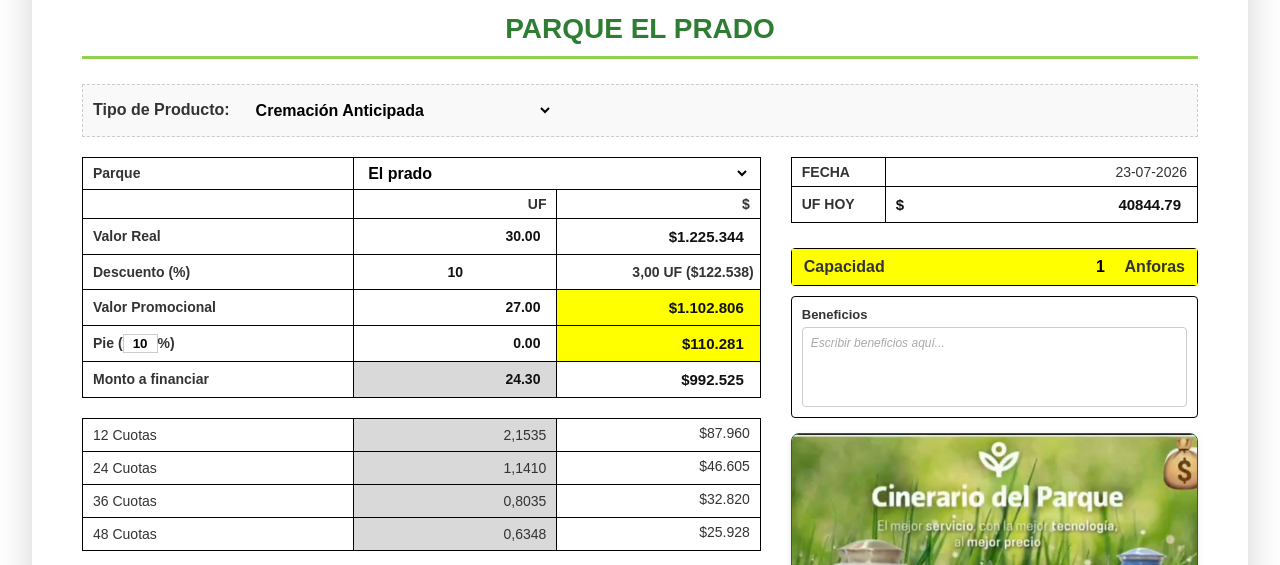
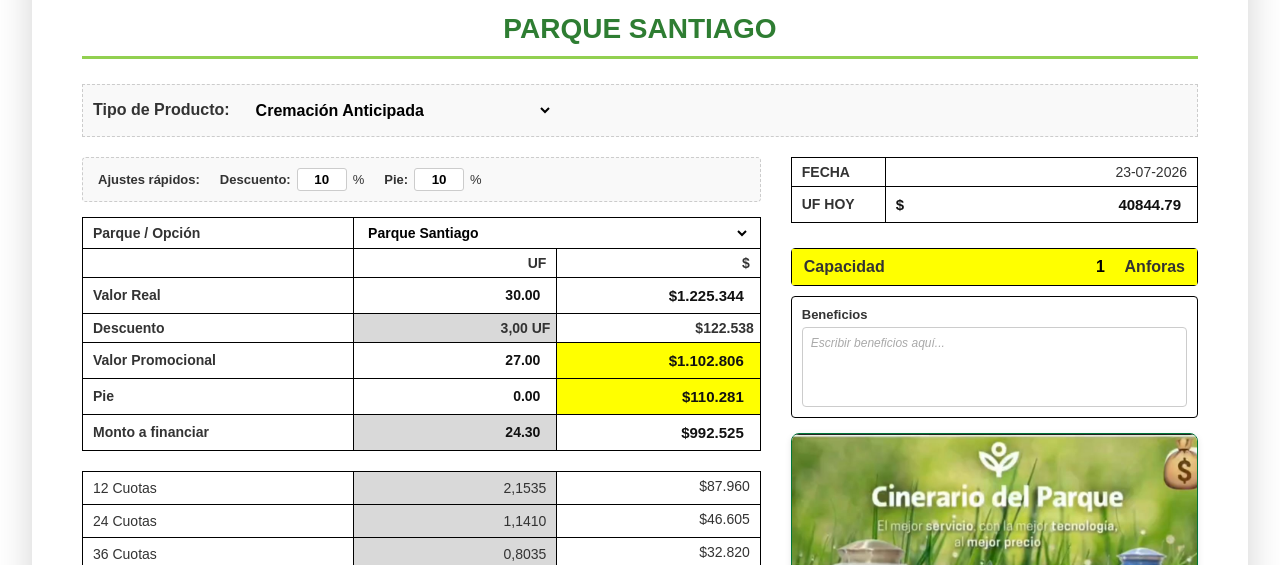
Before and after one commit to KevshuppD/CotizaAPP, a plain HTML site: page cremacion.html in a window 1280 px wide. Shown: the part 235-800 px from the top of the page. Drawn offline with Linux system fonts and the light colour scheme; no server answers.

Commit message:
Feat: Separar visualmente descuento en UF y pesos CLP en celdas distintas, mover porcentajes fuera de la tabla en todos los productos para estandarizacion

```diff
--- a/cremacion.html
+++ b/cremacion.html
@@ -38,15 +38,32 @@
         <div class="section-header">
             <div class="left-col">
                 <div id="sepultacion-fields">
-                    <table>
+                    <div class="percentage-controls-card no-export" style="display: flex; gap: 20px; background: #f9f9f9; padding: 10px 15px; border: 1px dashed #ccc; border-radius: 4px; margin-bottom: 15px; align-items: center;">
+                        <div style="font-weight: bold; font-size: 13px; color: #333;">Ajustes rápidos:</div>
+                        <div style="display: flex; align-items: center; gap: 6px; font-size: 13px;">
+                            <label for="porcentaje-descuento-main" style="font-weight: bold;">Descuento:</label>
+                            <input type="number" id="porcentaje-descuento-main" value="0" min="0" max="100" style="width: 50px; padding: 3px; text-align: center; border: 1px solid #ccc; border-radius: 3px; font-weight: bold;"> %
+                        </div>
+                        <div style="display: flex; align-items: center; gap: 6px; font-size: 13px;">
+                            <label for="pie-percent" style="font-weight: bold;">Pie:</label>
+                            <input type="number" id="pie-percent" value="10" min="0" max="100" style="width: 50px; padding: 3px; text-align: center; border: 1px solid #ccc; border-radius: 3px; font-weight: bold;"> %
+                        </div>
+                    </div>
+
+                    <table style="width: 100%;">
                         <tr>
-                            <td class="bold" id="park-label">Parque</td>
-                            <td class="bold" colspan="2">
-                                <select id="parque-name" class="park-select" style="font-size: 16px;">
-                                    <option value="EL PRADO">El prado</option>
-                                    <option value="EL MANANTIAL">El manantial</option>
-                                    <option value="SANTIAGO">Santiago</option>
-                                    <option value="CANAÁN">Canaán</option>
+                            <td class="bold" style="width: 40%;">Parque / Opción</td>
+                            <td colspan="2">
+                                <select id="parque-name" class="park-select" style="font-size: 14px; width: 100%;">
+                                    <option value="SANTIAGO">Parque Santiago</option>
+                                    <option value="MANANTIAL">Parque El Manantial</option>
+                                    <option value="CANAAN">Parque Canaan</option>
+                                    <option value="PRADO">Parque El Prado</option>
+                                    <option value="SB_CANAAN">SB Canaan</option>
+                                    <option value="INTEGRA_MANANTIAL_A3">Integra Manantial A3</option>
+                                    <option value="INTEGRA_PREMIUM_A3">Integra Premium A3</option>
+                                    <option value="INTEGRA_PEUMOS">Integra Peumos</option>
+                                    <option value="INTEGRA_CANAAN">Integra Canaan</option>
                                 </select>
                                 <span id="park-static-value" style="display: none; font-weight: normal; font-size: 16px; color: #333;"></span>
                             </td>
@@ -68,9 +85,9 @@
                             </td>
                         </tr>
                         <tr id="discount-row-main">
-                            <td class="bold">Descuento (%)</td>
-                            <td class="uf-col">
-                                <input type="number" id="porcentaje-descuento-main" class="input-inline editable-field" value="0" step="1" style="text-align: center;">
+                            <td class="bold">Descuento</td>
+                            <td class="uf-col gray-bg" id="label-descuento-uf" style="font-weight: bold; text-align: right; padding: 6px;">
+                                0,00 UF
                             </td>
                             <td class="clp-col" id="label-descuento-output" style="font-weight: bold; text-align: right; padding: 6px;">
                                 $0
@@ -88,9 +105,7 @@
                             </td>
                         </tr>
                         <tr>
-                            <td class="bold">
-                                Pie (<input type="number" id="pie-percent" value="10" step="1" style="width: 35px; border: 1px solid #ccc; text-align: center; font-weight: bold;">%)
-                            </td>
+                            <td class="bold">Pie</td>
                             <td class="uf-col">
                                 <input type="number" id="pie-uf" class="input-inline editable-field" value="0.00" step="0.01">
                             </td>
--- a/js/products/aumento-capacidad.js
+++ b/js/products/aumento-capacidad.js
@@ -60,9 +60,13 @@ function calculateAumentoCapacidad(triggeredBy = '') {
     const descuentoCLP = descuentoUF * currentUFValue;
     const valorPromoCLP = valorPromoUF * currentUFValue;
 
+    const descUfOutput = document.getElementById('label-descuento-uf');
     const descOutput = document.getElementById('label-descuento-output');
+    if (descUfOutput) {
+        descUfOutput.textContent = `${descuentoUF.toFixed(2).replace('.', ',')} UF`;
+    }
     if (descOutput) {
-        descOutput.textContent = `${descuentoUF.toFixed(2).replace('.', ',')} UF (${formatCurrency(Math.round(descuentoCLP))})`;
+        descOutput.textContent = formatCurrency(Math.round(descuentoCLP));
     }
 
     if (valorNiClpInput && document.activeElement !== valorNiClpInput) {
--- a/js/products/cremacion.js
+++ b/js/products/cremacion.js
@@ -132,9 +132,13 @@ function calculateCremacion(triggeredBy = '') {
     const descuentoCLP = descuentoUF * currentUFValue;
     const valorPromoCLP = valorPromoUF * currentUFValue;
 
+    const descUfOutput = document.getElementById('label-descuento-uf');
     const descOutput = document.getElementById('label-descuento-output');
+    if (descUfOutput) {
+        descUfOutput.textContent = `${descuentoUF.toFixed(2).replace('.', ',')} UF`;
+    }
     if (descOutput) {
-        descOutput.textContent = `${descuentoUF.toFixed(2).replace('.', ',')} UF (${formatCurrency(Math.round(descuentoCLP))})`;
+        descOutput.textContent = formatCurrency(Math.round(descuentoCLP));
     }
 
     if (valorNiClpInput && document.activeElement !== valorNiClpInput) {
--- a/js/products/sepultacion.js
+++ b/js/products/sepultacion.js
@@ -133,9 +133,13 @@ function calculateSepultacion(triggeredBy = '') {
     const descuentoCLP = descuentoUF * currentUFValue;
     const valorPromoCLP = valorPromoUF * currentUFValue;
 
+    const descUfOutput = document.getElementById('label-descuento-uf');
     const descOutput = document.getElementById('label-descuento-output');
+    if (descUfOutput) {
+        descUfOutput.textContent = `${descuentoUF.toFixed(2).replace('.', ',')} UF`;
+    }
     if (descOutput) {
-        descOutput.textContent = `${descuentoUF.toFixed(2).replace('.', ',')} UF (${formatCurrency(Math.round(descuentoCLP))})`;
+        descOutput.textContent = formatCurrency(Math.round(descuentoCLP));
     }
 
     if (valorNiClpInput && document.activeElement !== valorNiClpInput) {
--- a/js/products/sepultura-liberador.js
+++ b/js/products/sepultura-liberador.js
@@ -130,9 +130,13 @@ function calculateSepulturaLiberador(triggeredBy = '') {
     const descuentoCLP = descuentoUF * currentUFValue;
     const valorPromoCLP = valorPromoUF * currentUFValue;
 
+    const descUfOutput = document.getElementById('label-descuento-uf');
     const descOutput = document.getElementById('label-descuento-output');
+    if (descUfOutput) {
+        descUfOutput.textContent = `${descuentoUF.toFixed(2).replace('.', ',')} UF`;
+    }
     if (descOutput) {
-        descOutput.textContent = `${descuentoUF.toFixed(2).replace('.', ',')} UF (${formatCurrency(Math.round(descuentoCLP))})`;
+        descOutput.textContent = formatCurrency(Math.round(descuentoCLP));
     }
 
     if (valorNiClpInput && document.activeElement !== valorNiClpInput) {
--- a/js/products/servicios-funerarios.js
+++ b/js/products/servicios-funerarios.js
@@ -122,9 +122,13 @@ function calculateServiciosFunerarios(triggeredBy = '') {
     const descuentoCLP = descuentoUF * currentUFValue;
     const valorPromoCLP = valorPromoUF * currentUFValue;
 
+    const descUfOutput = document.getElementById('label-descuento-uf');
     const descOutput = document.getElementById('label-descuento-output');
+    if (descUfOutput) {
+        descUfOutput.textContent = `${descuentoUF.toFixed(2).replace('.', ',')} UF`;
+    }
     if (descOutput) {
-        descOutput.textContent = `${descuentoUF.toFixed(2).replace('.', ',')} UF (${formatCurrency(Math.round(descuentoCLP))})`;
+        descOutput.textContent = formatCurrency(Math.round(descuentoCLP));
     }
 
     if (valorNiClpInput && document.activeElement !== valorNiClpInput) {
```
Also changed, not shown: aumento-capacidad.html (+21 -11 lines), index.html (+29 -14 lines), servicios-funerarios.html (+16 -6 lines).
